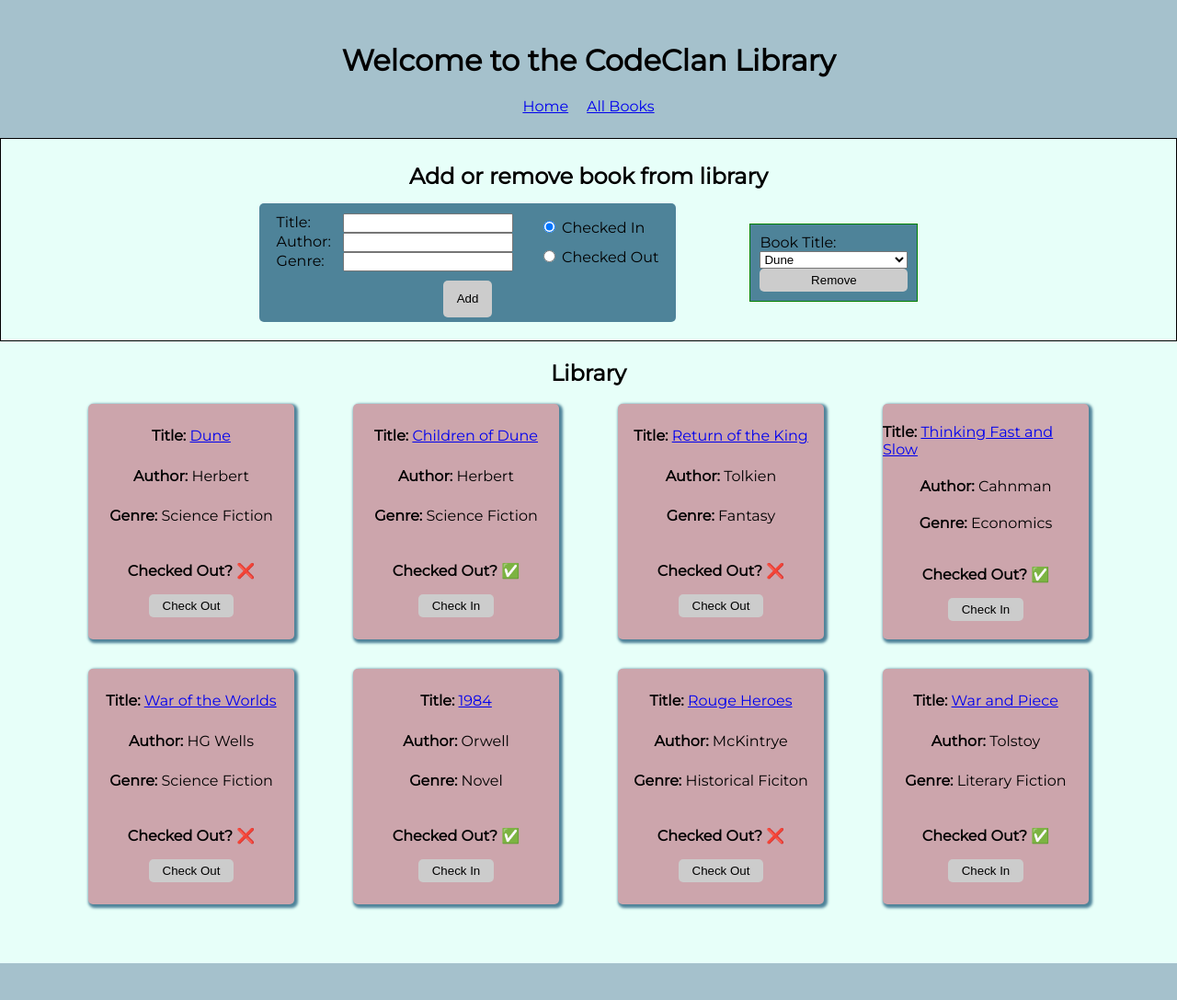
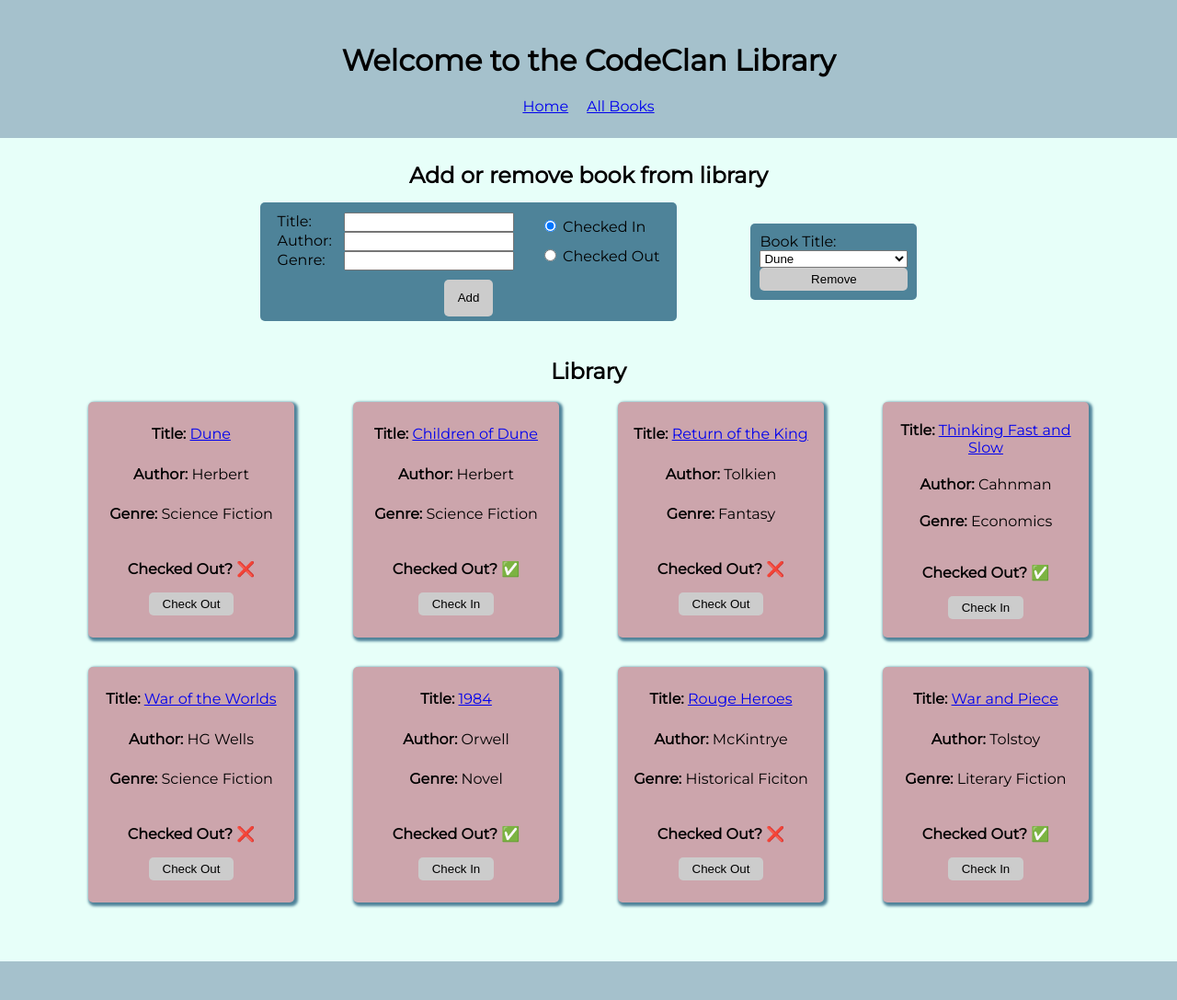
Before and after one commit to jomonty/codeclan_homework, a Flask app: page /books in a window 1280 px wide. Shown: the top 1087 px of the page at 92% size. Run offline with Flask 2, Linux system fonts and the light colour scheme.

Commit message:
CSS polish

```diff
--- a/week_3/weekend_homework/library_app/static/css/main.css
+++ b/week_3/weekend_homework/library_app/static/css/main.css
@@ -95,12 +95,13 @@ body > footer {
 
 }
 .form-remove-book {
-    border: 1px solid green;
+    /* border: 1px solid green; */
     display: flex;
     flex-direction: column;
     align-content: center;
     padding: 10px;
     background-color: #4E8399;
+    border-radius: 5px;
 }
 input[type=submit] {
     padding:5px 15px;
@@ -143,6 +144,7 @@ input[type=submit] {
 .library-single-book > p {
     padding: 0;
     margin: 0;
+    text-align: center;
 }
 .single-book-container {
     display: flex;
--- a/week_3/weekend_homework/library_app/templates/books.html
+++ b/week_3/weekend_homework/library_app/templates/books.html
@@ -1,7 +1,7 @@
 {% extends 'base.html' %}
 
 {% block body_main_content %}
-    <section class="books add-remove-container" style="border: 1px solid black">
+    <section class="books add-remove-container">
         <header class="books add-remove-header">
             <h2>Add or remove book from library</h2>
         </header>
--- a/week_3/weekend_homework/library_app/templates/index.html
+++ b/week_3/weekend_homework/library_app/templates/index.html
@@ -1,5 +1,5 @@
 {% extends 'base.html' %}
 
 {% block body_main_content %}
-    <p>This is the homepage. Hooray.</p>
+    <p style="text-align: center;">This is the homepage. Hooray.</p>
 {% endblock %}
```
